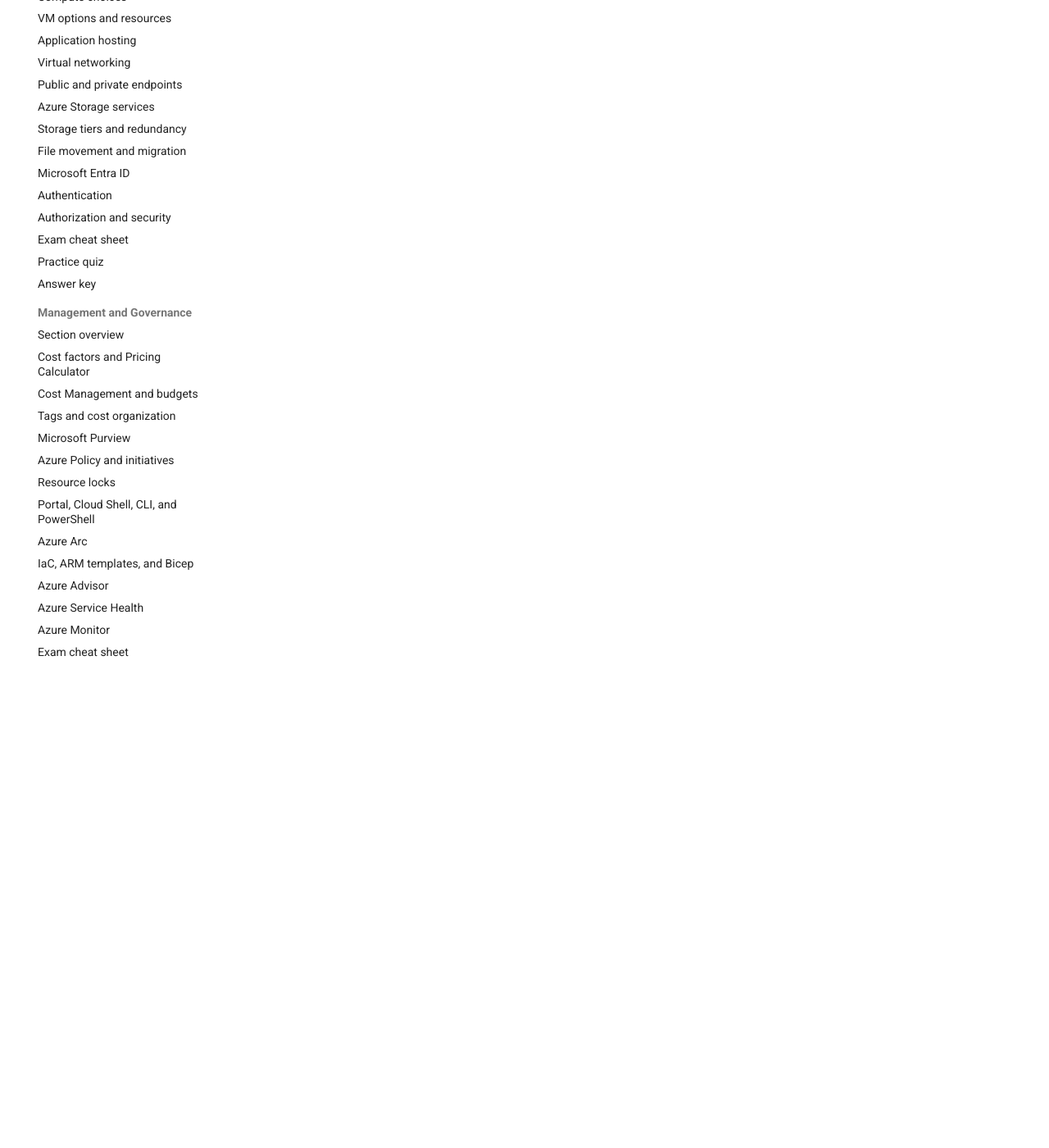
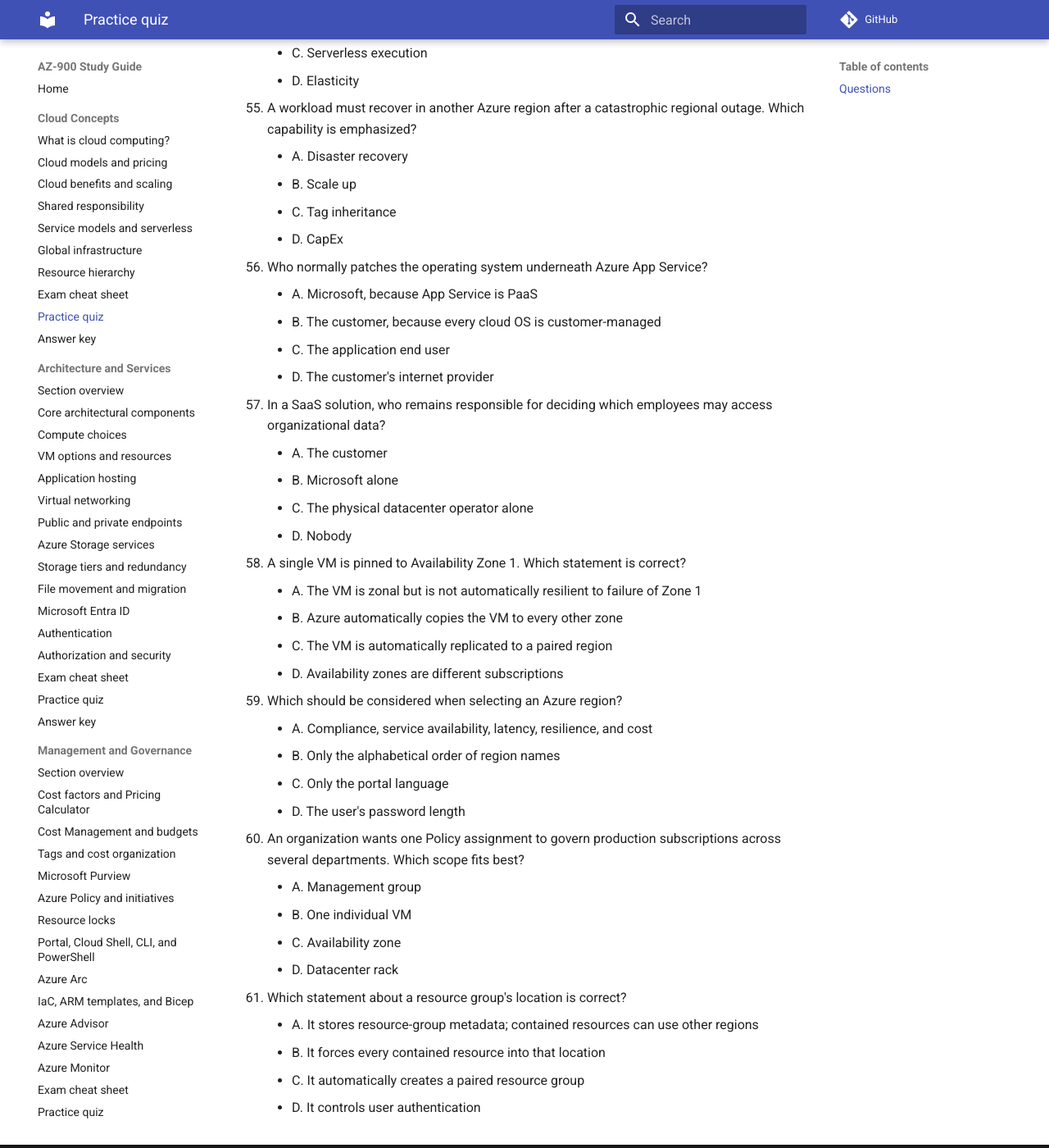
Before and after one commit to DeVFirmino/AZ900-Studies, an MkDocs documentation site: the page built from docs/01-cloud-concepts/09-practice-quiz.md, in a window 1280 px wide and 1400 px high, scrolled down 3490 px. Shown: the whole window at 82% size. Built offline with MkDocs 1.6.1 and Material for MkDocs 9.7.7, drawn with Linux system fonts in a browser that asks for light colours; comment, search, counter and statistics services are not loaded; some of the changed text lies outside the part shown.

Commit message:
docs: expand cloud concepts review materials

```diff
--- a/docs/01-cloud-concepts/09-practice-quiz.md
+++ b/docs/01-cloud-concepts/09-practice-quiz.md
@@ -108,3 +108,73 @@
     - B. SaaS email
     - C. Private cloud
     - D. Scale up
+
+16. Which cloud characteristic means the provider records usage through meters such as compute time, stored capacity, or executions?
+
+    - A. Measured service
+    - B. Availability zone
+    - C. Private endpoint
+    - D. Resource lock
+
+17. An environment is dedicated to one organization and provides automated self-service provisioning. Which cloud model is it?
+
+    - A. Private cloud
+    - B. Public cloud only
+    - C. SaaS only
+    - D. Availability set
+
+18. Buying physical servers and cooling equipment before they are used is primarily which type of expenditure?
+
+    - A. CapEx
+    - B. OpEx
+    - C. Serverless execution
+    - D. Elasticity
+
+19. A workload must recover in another Azure region after a catastrophic regional outage. Which capability is emphasized?
+
+    - A. Disaster recovery
+    - B. Scale up
+    - C. Tag inheritance
+    - D. CapEx
+
+20. Who normally patches the operating system underneath Azure App Service?
+
+    - A. Microsoft, because App Service is PaaS
+    - B. The customer, because every cloud OS is customer-managed
+    - C. The application end user
+    - D. The customer's internet provider
+
+21. In a SaaS solution, who remains responsible for deciding which employees may access organizational data?
+
+    - A. The customer
+    - B. Microsoft alone
+    - C. The physical datacenter operator alone
+    - D. Nobody
+
+22. A single VM is pinned to Availability Zone 1. Which statement is correct?
+
+    - A. The VM is zonal but is not automatically resilient to failure of Zone 1
+    - B. Azure automatically copies the VM to every other zone
+    - C. The VM is automatically replicated to a paired region
+    - D. Availability zones are different subscriptions
+
+23. Which should be considered when selecting an Azure region?
+
+    - A. Compliance, service availability, latency, resilience, and cost
+    - B. Only the alphabetical order of region names
+    - C. Only the portal language
+    - D. The user's password length
+
+24. An organization wants one Policy assignment to govern production subscriptions across several departments. Which scope fits best?
+
+    - A. Management group
+    - B. One individual VM
+    - C. Availability zone
+    - D. Datacenter rack
+
+25. Which statement about a resource group's location is correct?
+
+    - A. It stores resource-group metadata; contained resources can use other regions
+    - B. It forces every contained resource into that location
+    - C. It automatically creates a paired resource group
+    - D. It controls user authentication
```
Also changed, not shown: docs/01-cloud-concepts/08-cheat-sheet.md (+33 -0 lines), docs/01-cloud-concepts/10-answer-key.md (+14 -3 lines).
